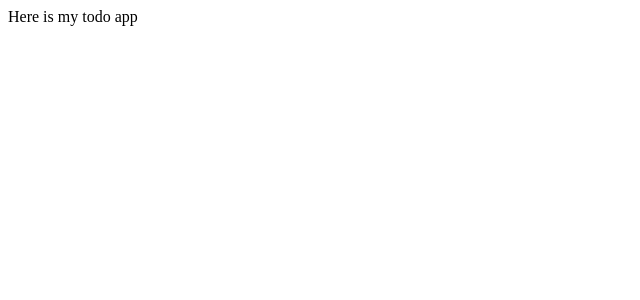
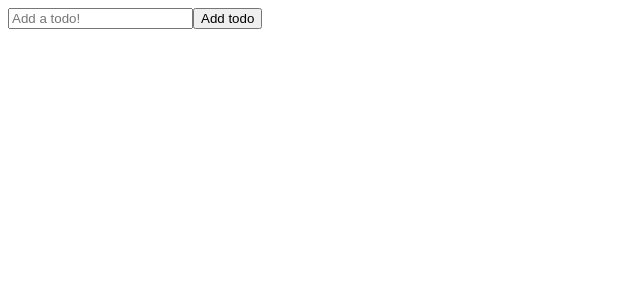
Before and after one commit to charlotte-greatbatch/ToDo-React, a React (Create React App) app in the folder todo/: page / in a window 1280 px wide. Shown: the top 300 px of the page, without its empty margins (0-640 px from the left). Built offline with nearby package versions, Linux system fonts and the light colour scheme.

Commit message:
basic form rendering on page

```diff
--- a/todo/src/App.js
+++ b/todo/src/App.js
@@ -1,7 +1,12 @@
 import React from 'react'
+import ToDoForm from './components/TodoForm'
 
 function App() {
-  return <div className="App">Here is my todo app</div>
+  return (
+    <div className="App">
+      <ToDoForm />
+    </div>
+  )
 }
 
 export default App
--- a/todo/src/components/TodoForm.js
+++ b/todo/src/components/TodoForm.js
@@ -1,7 +1,20 @@
-import React from 'react'
+import React, { useState } from 'react'
 
 function ToDoForm() {
-  return <div></div>
+  const [input, setInput] = useState('')
+
+  return (
+    <form className="todo-form">
+      <input
+        type="text"
+        placeholder="Add a todo!"
+        value={input}
+        name="text"
+        className="todo-input"
+      ></input>
+      <button className="todo-button">Add todo</button>
+    </form>
+  )
 }
 
 export default ToDoForm
```
